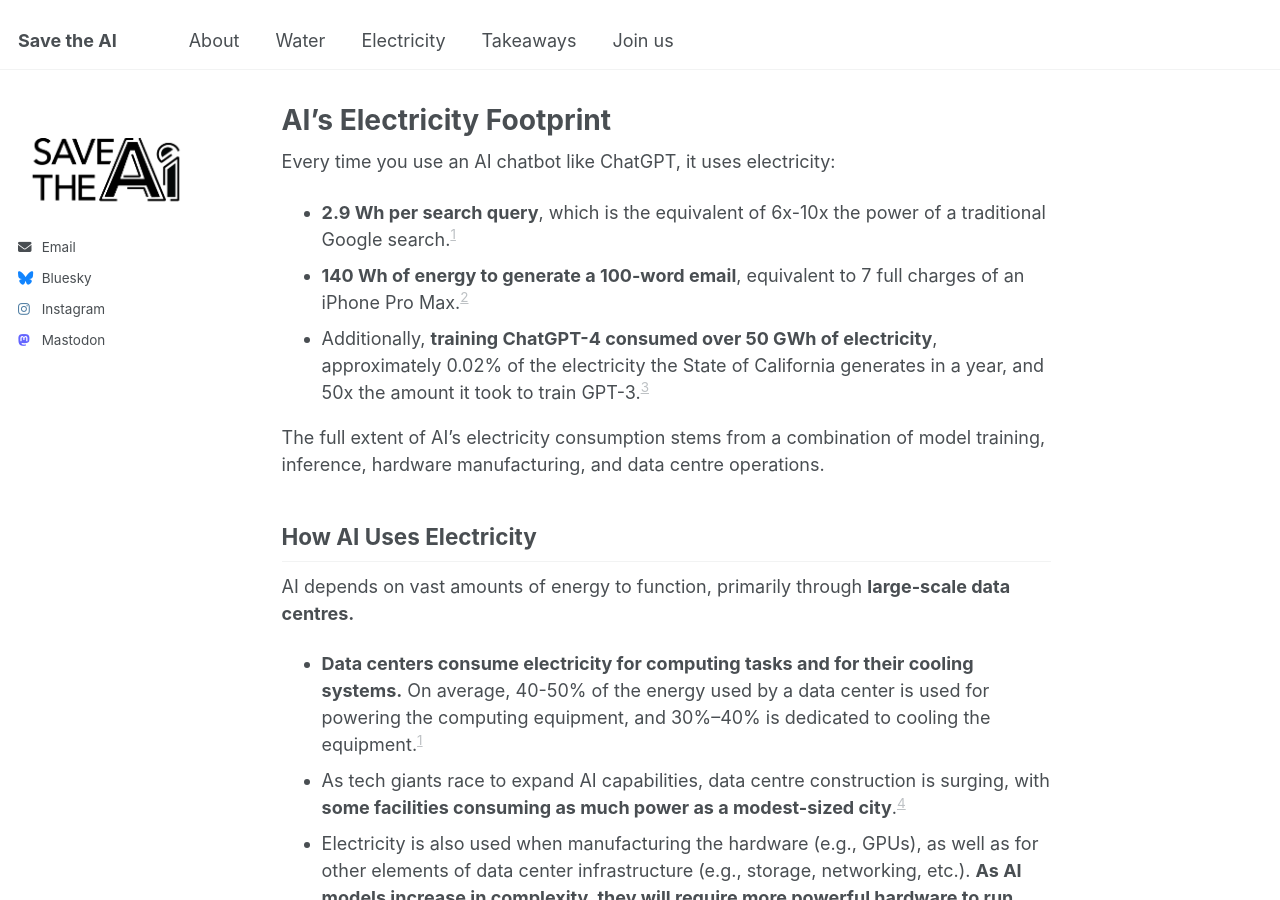
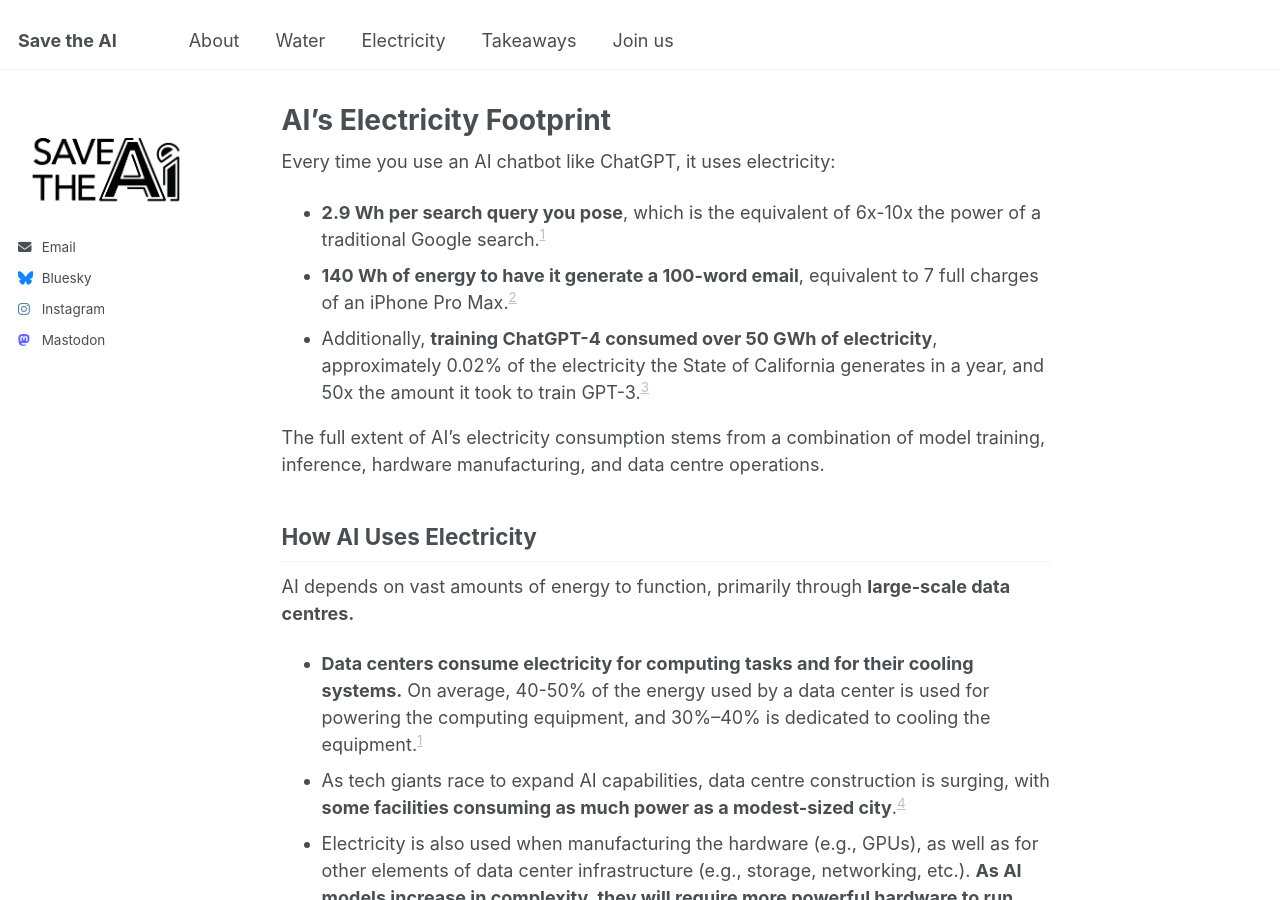
Before and after one commit to JustSustainabilityDesign/savetheAI, a Jekyll site: the page built from _pages/electricity.md, in a window 1280 px wide and 900 px high. Built offline with Jekyll 4.4.1, drawn with Linux system fonts in a browser that asks for light colours.

Commit message:
Update electricity.md

```diff
--- a/_pages/electricity.md
+++ b/_pages/electricity.md
@@ -4,8 +4,8 @@
 author_profile: true
 ---
 Every time you use an AI chatbot like ChatGPT, it uses electricity:
-- **2.9 Wh per search query**, which is the equivalent of 6x-10x the power of a traditional Google search.[^1]
-- **140 Wh of energy to generate a 100-word email**, equivalent to 7 full charges of an iPhone Pro Max.[^2]
+- **2.9 Wh per search query you pose**, which is the equivalent of 6x-10x the power of a traditional Google search.[^1]
+- **140 Wh of energy to have it generate a 100-word email**, equivalent to 7 full charges of an iPhone Pro Max.[^2]
 - Additionally, **training ChatGPT-4 consumed over 50 GWh of electricity**, approximately 0.02% of the electricity the State of California generates in a year, and 50x the amount it took to train GPT-3.[^3]
 
 The full extent of AI’s electricity consumption stems from a combination of model training, inference, hardware manufacturing, and data centre operations.
```
